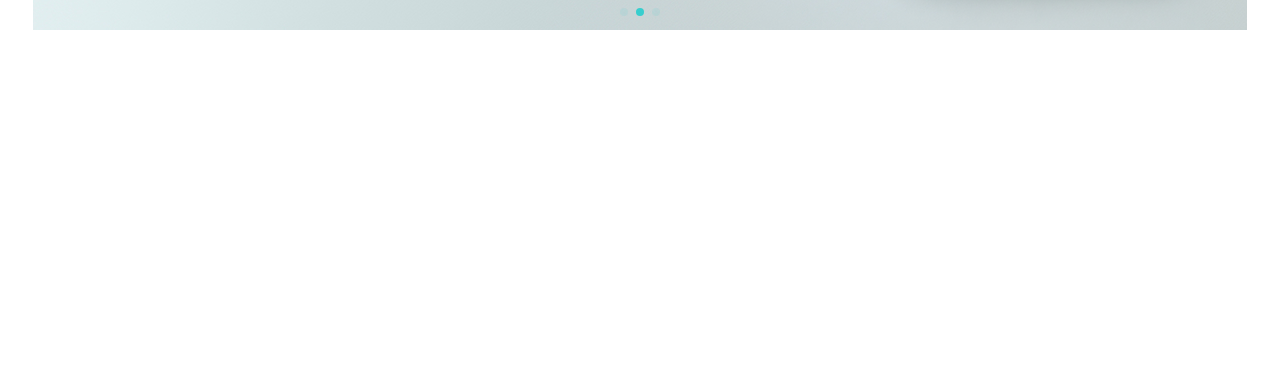
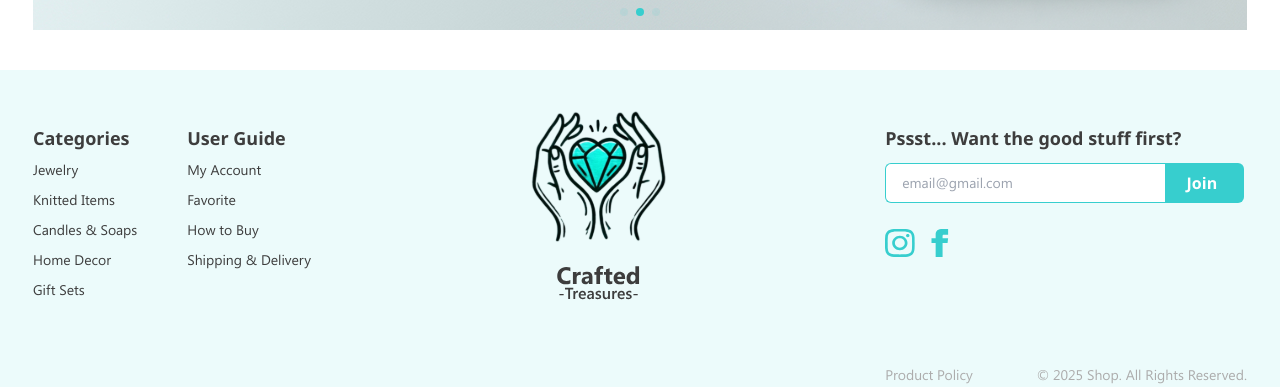
Before and after one commit to Senriv/handmade-shop, a Next.js app: page /shop in a window 1280 px wide. Shown: the part 560-947 px from the top of the page. Before the commit the page ends 800 px from the top, so only its background shows below. Built offline with nearby package versions, Linux system fonts and the light colour scheme; no server answers.

Commit message:
fix-uncommenting footer

```diff
--- a/src/app/(main)/layout.tsx
+++ b/src/app/(main)/layout.tsx
@@ -13,7 +13,7 @@ export default function MainLayout({
       <main>
         <Container>{children}</Container>
       </main>
-      {/* <FooterMain /> */}
+      <FooterMain />
     </>
   );
 }
```
